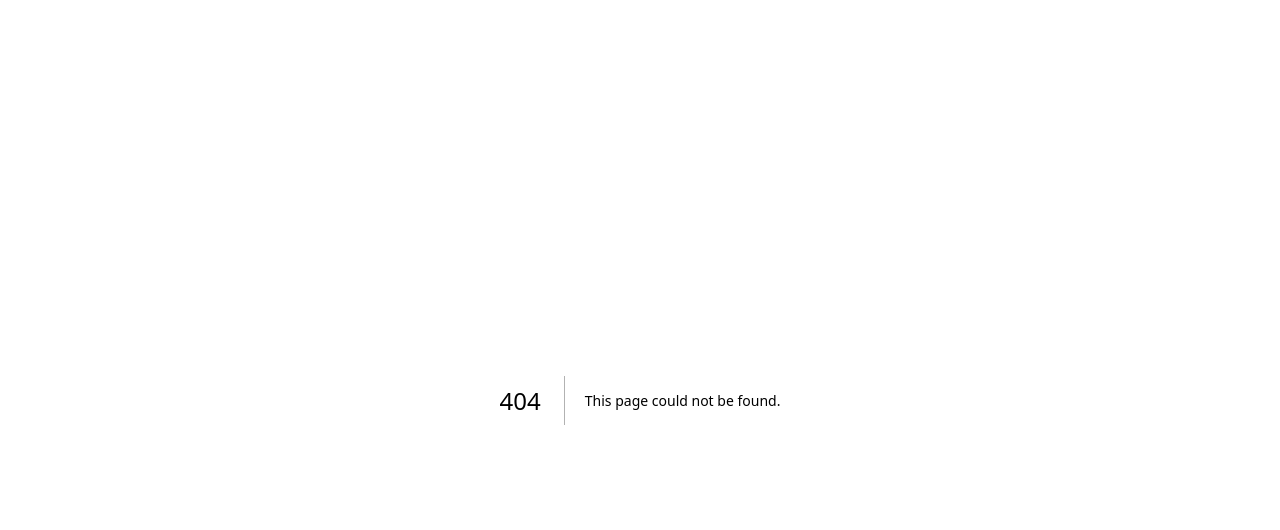
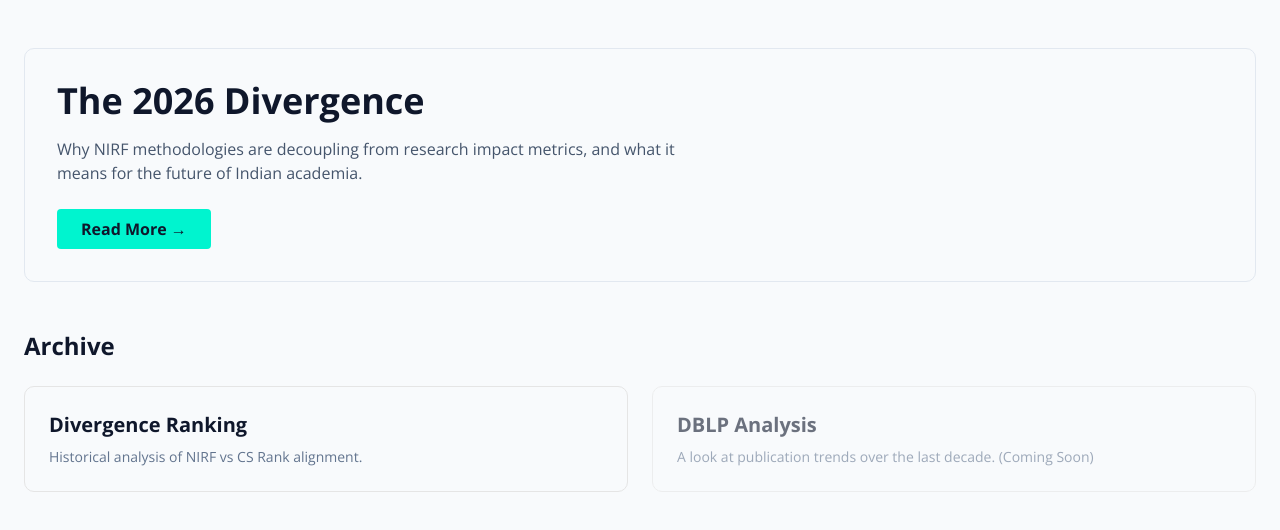
Before and after one commit to erzaliator/IRaRe-web, a Next.js app: page /insights in a window 1280 px wide. Before the commit this address had no page. Shown: the top 530 px of the page. Built offline with nearby package versions, Linux system fonts and the light colour scheme.

Commit message:
Update Insights blogs - routes an darchive links

```diff
--- /dev/null
+++ b/app/insights/divergence-rankings/page.tsx
@@ -0,0 +1,31 @@
+import Image from "next/image";
+
+export default function DivergencePost() {
+  return (
+    <article className="container mx-auto px-6 py-12 max-w-3xl">
+      <h1 className="text-4xl font-bold mb-6">The 2026 Divergence</h1>
+
+      <p className="mb-6 leading-relaxed">
+        If we look at the historical correlation between NIRF rankings and global research impact metrics like CSRankings, the data paints a picture of instability.
+      </p>
+
+      {/* Adding the image with a nice border and shadow */}
+      <div className="my-8 border rounded-lg overflow-hidden shadow-sm">
+        <Image
+          src="/insights/divergence-rankings/corrgraph.png"
+          alt="Historical Ranking Correlation Chart"
+          width={800}
+          height={400}
+          className="w-full h-auto"
+        />
+        <p className="text-xs text-slate-500 p-3 bg-slate-50 border-t">
+          Fig 1: Historical correlation trend between NIRF and CSRankings[cite: 1].
+        </p>
+      </div>
+
+      <p className="leading-relaxed">
+        As shown in the graph, the Spearman Rho correlation has fluctuated significantly since 2016...
+      </p>
+    </article>
+  );
+}
--- /dev/null
+++ b/app/insights/page.tsx
@@ -0,0 +1,38 @@
+import Link from "next/link";
+
+export default function AnalysisHub() {
+  return (
+    <div className="container mx-auto px-6 py-12">
+      {/* Hero Section */}
+      <section className="bg-slate-50 border border-slate-200 p-8 rounded-lg mb-12">
+        <h1 className="text-4xl font-bold mb-4">The 2026 Divergence</h1>
+        <p className="text-slate-600 mb-6 max-w-2xl">
+          Why NIRF methodologies are decoupling from research impact metrics, and what it means for the future of Indian academia.
+        </p>
+        <Link
+          href="/insights/divergence-ranking"
+          className="bg-[#00f4cf] px-6 py-2 rounded font-bold hover:opacity-90 inline-block transition-opacity"
+        >
+          Read More &rarr;
+        </Link>
+      </section>
+
+      {/* Grid Archive */}
+      <h2 className="text-2xl font-bold mb-6">Archive</h2>
+      <div className="grid grid-cols-1 md:grid-cols-2 gap-6">
+
+        {/* Active Link to your main insight */}
+        <Link href="/insights/divergence-ranking" className="border p-6 rounded-lg hover:shadow-lg transition-shadow cursor-pointer">
+          <h3 className="font-bold text-xl">Divergence Ranking</h3>
+          <p className="text-sm text-slate-500 mt-2">Historical analysis of NIRF vs CS Rank alignment.</p>
+        </Link>
+
+        {/* Placeholder for future insights */}
+        <div className="border p-6 rounded-lg opacity-60 bg-slate-50">
+          <h3 className="font-bold text-xl">DBLP Analysis</h3>
+          <p className="text-sm text-slate-500 mt-2">A look at publication trends over the last decade. (Coming Soon)</p>
+        </div>
+      </div>
+    </div>
+  );
+}
--- a/app/page.tsx
+++ b/app/page.tsx
@@ -24,8 +24,9 @@ export default function Home() {
             <Link href="/" className="underline underline-offset-4 hover:opacity-75 transition-opacity">
               Rankings
             </Link>
-            <Link href="/analysis" className="hover:opacity-75 transition-opacity">
-              Analysis Hub
+            {/* Updated Navbar Link */}
+            <Link href="/insights" className="hover:opacity-75 transition-opacity">
+              Insights
             </Link>
           </div>
         </div>
@@ -51,7 +52,10 @@ export default function Home() {
           </p>
         </div>
 
-        <DataTable columns={columns} data={data} />
+        {/* Table Wrapper for mobile responsiveness */}
+        <div className="w-full overflow-x-auto">
+          <DataTable columns={columns} data={data} />
+        </div>
 
         {/* Footnote: Exclusively using Times New Roman, spanning full width */}
         <footer className="mt-16 border-t pt-8 font-['Times_New_Roman',_Times,_serif] text-slate-700 space-y-5 w-full">
```
Also changed, not shown: app/insights/divergence-rankings/corrgraph.png (added).
